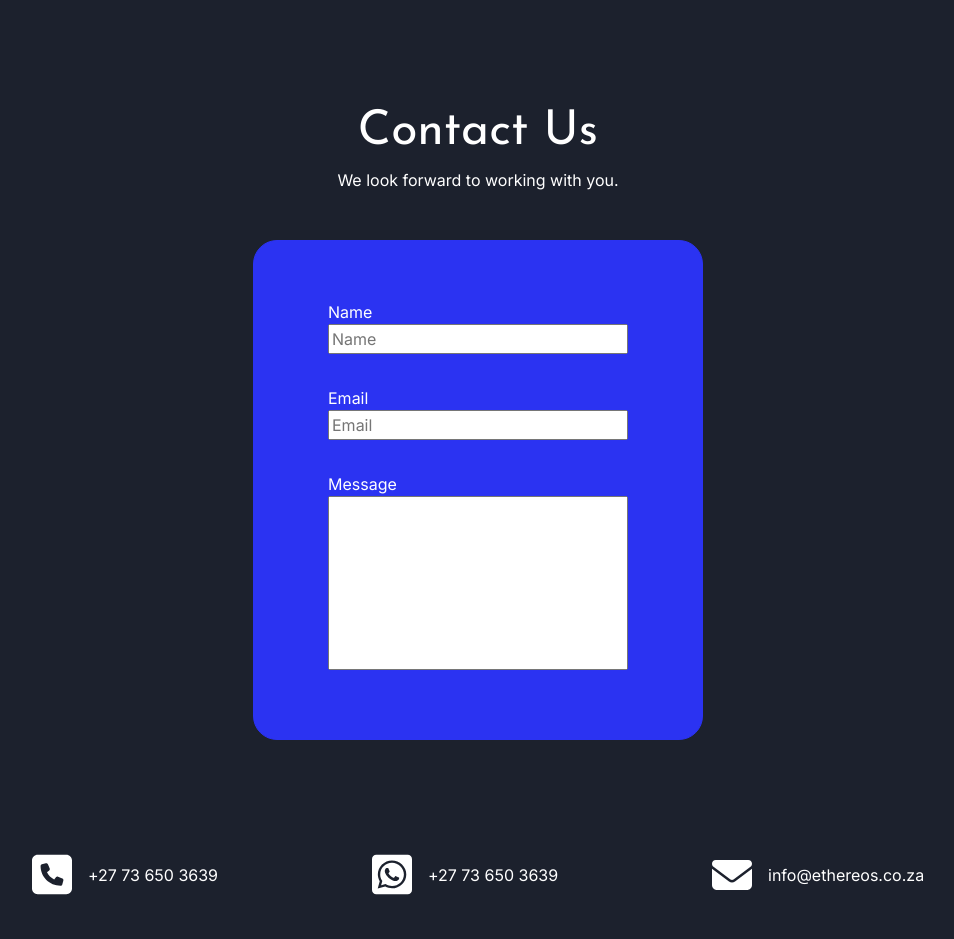
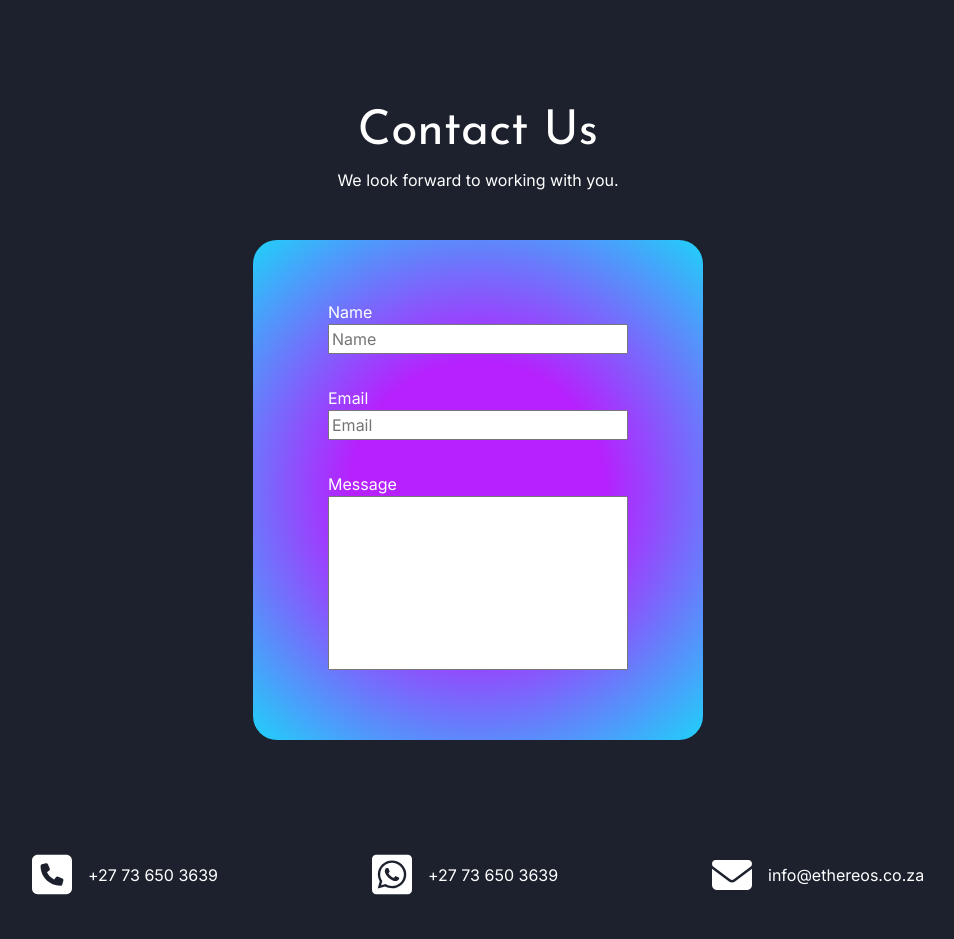
Before and after one commit to DeenoDev/My-Business-Website, a PHP site: page / in a window 1280 px wide. Shown: the part 4112-5051 px from the top of the page, without its empty margins (162-1116 px from the left). Run offline with PHP 8.4, Linux system fonts and the light colour scheme; some libraries are stand-ins or nearby versions.

Commit message:
Contact form background replaced with gradient.

```diff
--- a/style.css
+++ b/style.css
@@ -298,9 +298,11 @@ form {
     flex-direction: column;
     align-items: center;
     justify-content: center;
-    border: 1px solid #2B33F2;
+    border: none;
     border-radius: 1.5rem;
-    background-color: #2B33F2;
+    background: rgb(2,0,36);
+    background: rgb(182,33,254);
+    background: radial-gradient(circle, rgba(182,33,254,1) 0%, rgba(182,33,254,1) 38%, rgba(31,209,249,1) 100%);
     width: 450px;
     height: 500px;
     color: #fff;
```
